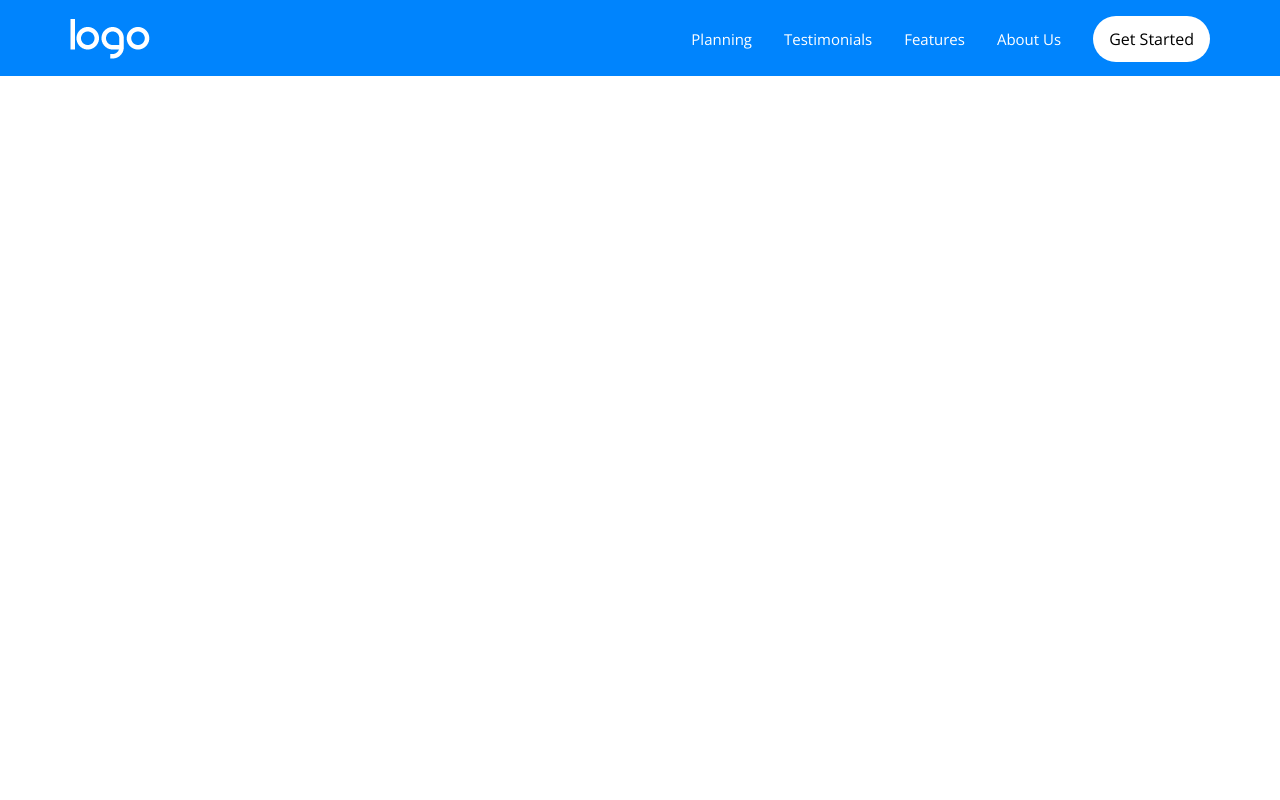
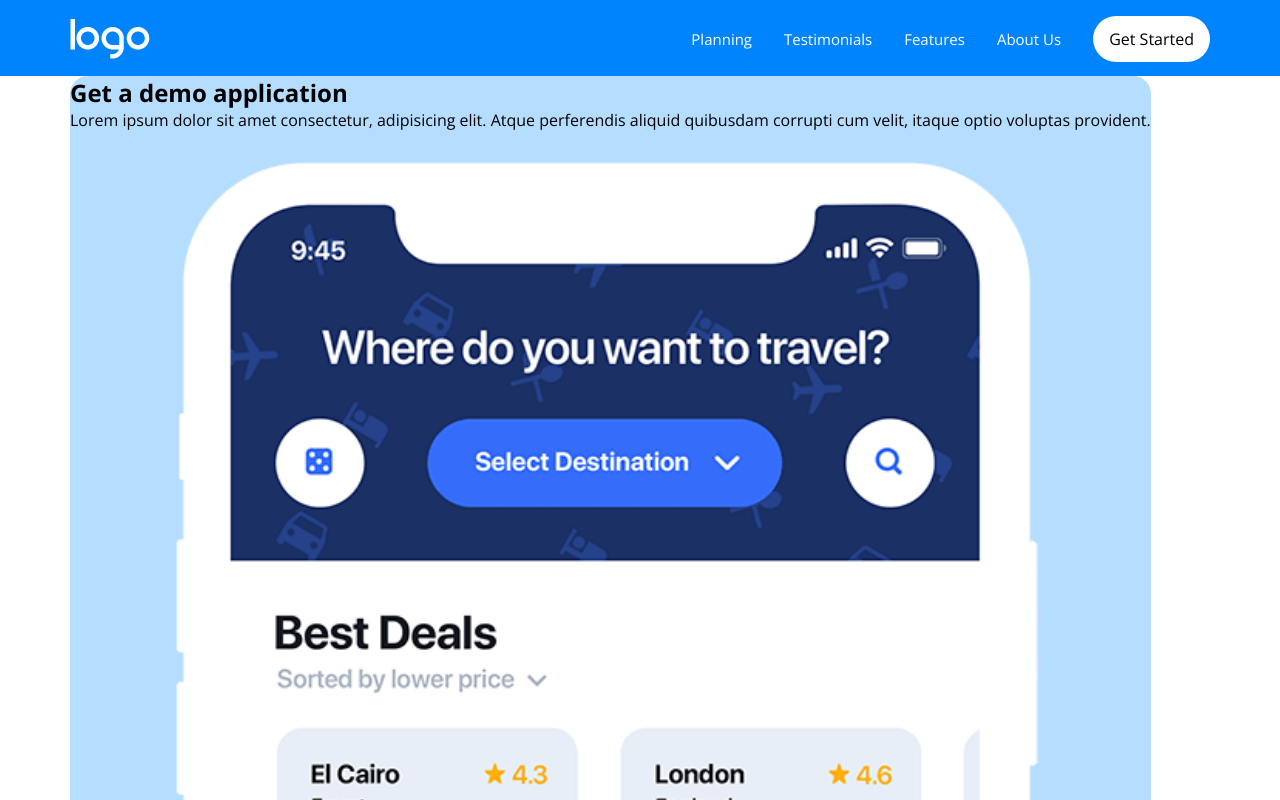
Before and after one commit to Francesca-Barletta/htmlcss-responsive-layout, a plain HTML site: page index.html in a window 1280 px wide. Shown: the top 800 px of the page. Drawn offline with nearby package versions, Linux system fonts and the light colour scheme.

Commit message:
add first card in section demo

```diff
--- a/css/style.css
+++ b/css/style.css
@@ -18,15 +18,15 @@ menu{
 }
 img{
     display: block;
+    width: 100%;
 }
 /*LAYOUT*/
 .container{
+    width: 100%;
     margin: 0 auto;
     padding: 0 30px;
 }
-.container-sm{
 
-}
 .row{
     display: flex;
     flex-wrap: wrap;
@@ -58,6 +58,11 @@ a.button{
 .burger{
     font-size: 22px;
 }
+/*MAIN*/
+.demo-card{
+    background-color: #B5DDFF;
+    border-radius: 18px;
+}
 /*MEDIA_QUERY*/
 @media (max-width:992px) {
     .top-list{
--- a/index.html
+++ b/index.html
@@ -11,6 +11,7 @@
     <title>Responsive layout</title>
 </head>
 <body>
+    <!--inizio header-->
     <header>
         <div class="container nav">
             <div class="row">
@@ -28,6 +29,24 @@
             </div>
         </div>
     </header>
+<!--fine header-->
 
+<!--inizio main-->
+<main>
+    <section class="demo">
+        <div class="container">
+            <div class="row">
+                <div class="col">
+                    <div class="card demo-card">
+                        <h2>Get a demo application</h2>
+                        <p>Lorem ipsum dolor sit amet consectetur, adipisicing elit. Atque perferendis aliquid quibusdam corrupti cum velit, itaque optio voluptas provident.</p>
+                        <a href="#" class="button blue"></a>
+                        <img src="./img/phone.png" alt="">
+                    </div>
+                </div>
+            </div>
+        </div>
+    </section>
+</main>
 </body>
 </html>
```
